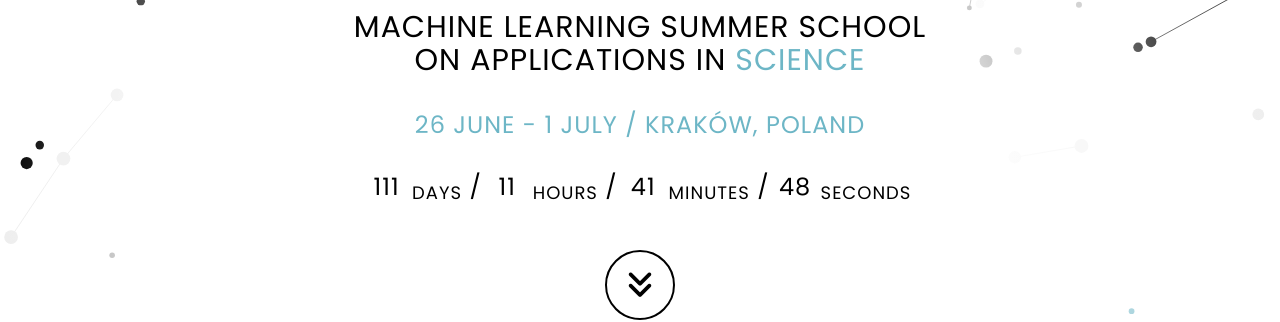
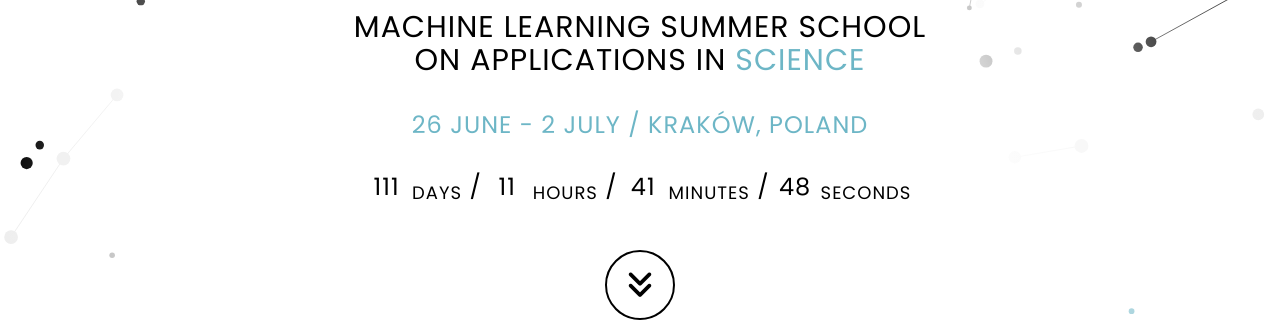
Before and after one commit to mlinpl/mlss2023.mlinpl.org, a Jekyll site: the page built from index.html, in a window 1280 px wide and 900 px high. Shown: the part 449-771 px from the top of the window. Built offline with Jekyll 4.4.1, drawn with Linux system fonts in a browser that asks for light colours; some of the changed text lies outside the part shown.

Commit message:
Update the event dates

```diff
--- a/_data/mlss-timeline.yml
+++ b/_data/mlss-timeline.yml
@@ -13,5 +13,5 @@
 - date: 8 May
   description: Confirmation of participation
 
-- date: 26 June - 1 July
+- date: 26 June - 2 July
   description: <span class="logo"><span class="main-name">MLSS<span class="superscript">S</span></span> <span class="sub-name">2023</span></span>
--- a/_includes/mlss/header.html
+++ b/_includes/mlss/header.html
@@ -7,7 +7,7 @@
                 <div class="col-md-8 col-md-offset-2">
                     <h1 class="event-heading" style="margin-bottom: 0.1em;">{{ site.logo }}</h1>
                     <h2 class="event-subheading">Machine Learning Summer School</br>on applications in <span class="emph">Science</span></h2>
-                    <h3 class="event-date-location">26 June - 1 July / Kraków, Poland</h3>
+                    <h3 class="event-date-location">26 June - 2 July / Kraków, Poland</h3>
                     <h3 id="event-countdown" class="event-countdown">
                         <span id="d-left">0</span> <sub>days</sub> / <span id="h-left">00</span> <sub>hours</sub> / <span id="m-left">00</span></span> <sub>minutes</sub> / <span id="s-left">00</span></span> <sub>seconds</sub>
                     </h3>
```
